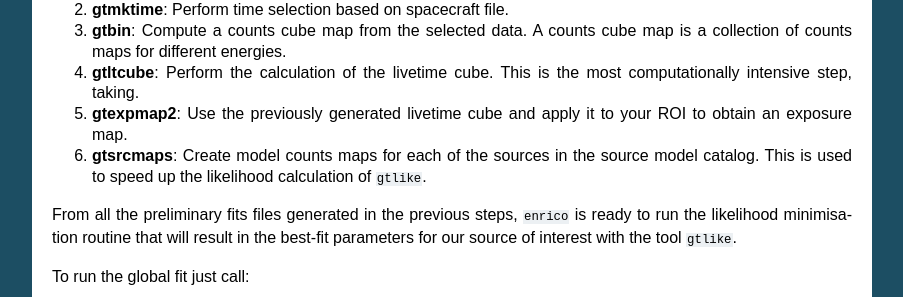
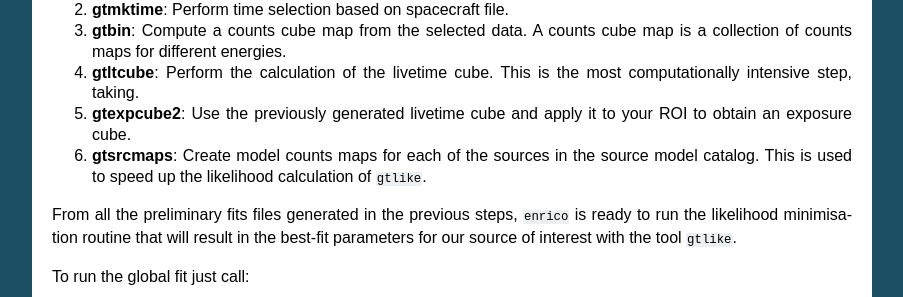
Before and after one commit to gammapy/fermi-hero, a Sphinx documentation site: the page built from docs/spectrum/index.rst, in a window 1280 px wide and 900 px high, scrolled down 1770 px. Shown: the part 155-452 px from the top of the window, without its empty margins (198-1101 px from the left). Built offline with Sphinx 7.4.7, drawn with Linux system fonts in a browser that asks for light colours.

Commit message:
Fix typo: `gtexpmap2` -> `gtexpcube2`

```diff
--- a/docs/spectrum/index.rst
+++ b/docs/spectrum/index.rst
@@ -134,8 +134,8 @@ the following steps for you with the options you have selected in
    map is a collection of counts maps for different energies.
 #. **gtltcube**: Perform the calculation of the livetime cube. This is the most
    computationally intensive step, taking.
-#. **gtexpmap2**: Use the previously generated livetime cube and apply it to
-   your ROI to obtain an exposure map.
+#. **gtexpcube2**: Use the previously generated livetime cube and apply it to
+   your ROI to obtain an exposure cube.
 #. **gtsrcmaps**: Create model counts maps for each of the sources in the source
    model catalog. This is used to speed up the likelihood calculation of
    ``gtlike``.
```
